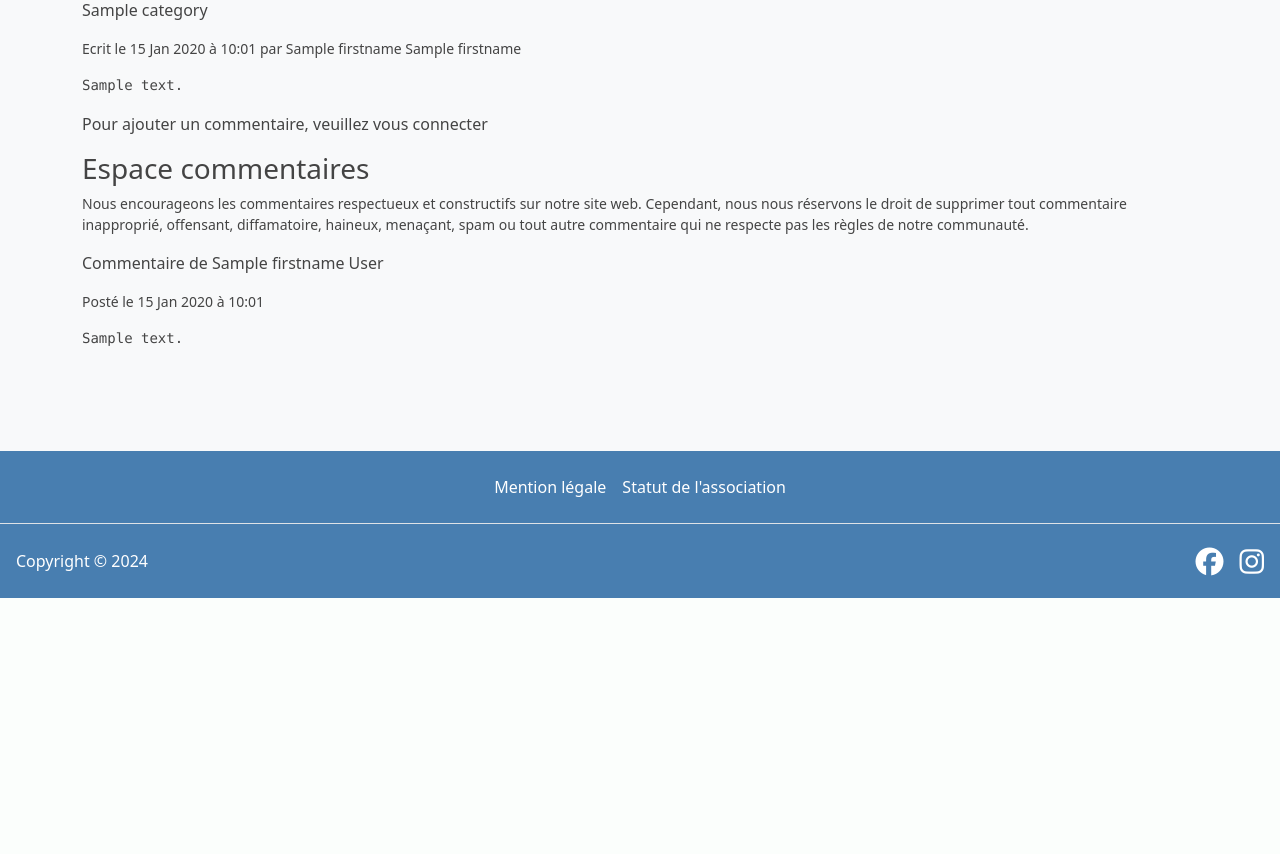
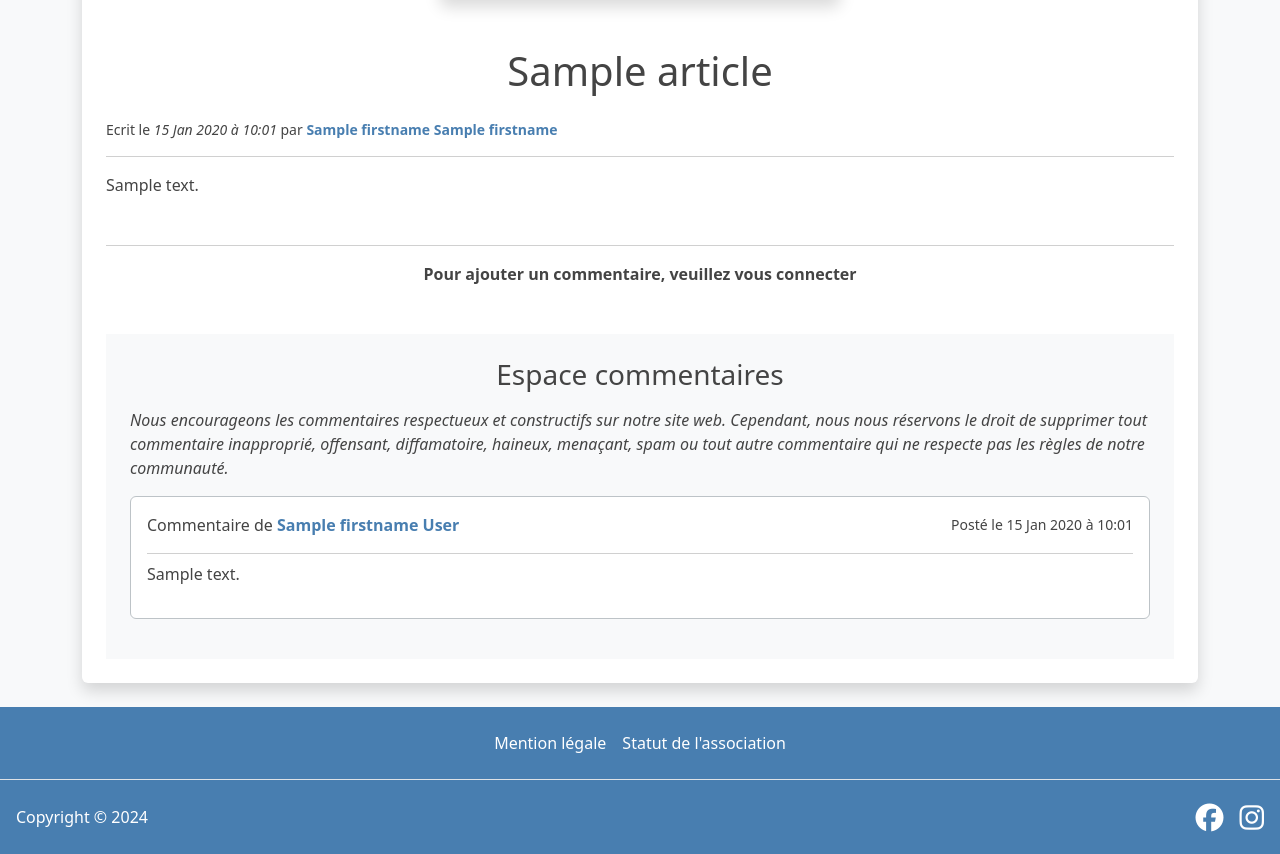
Before and after one commit to GuillemotClement/Symfony-FayenceAvenir, a Symfony app: template templates/article/show.html.twig in a window 1280 px wide. Shown: the part 460-1314 px from the top of the page. Before the commit the page ends 1058 px from the top, so only its background shows below. Run offline with Twig, Linux system fonts and the light colour scheme; the template is opened without the code that fills it: most values are stand-ins (such as "Sample title", 1, 10 or a date in 2020); grey boxes marked "Sample" are stand-in pictures; style sheets or scripts are compiled from the project's sources; some libraries are stand-ins or nearby versions.

Commit message:
design element article et event

```diff
--- a/assets/styles/_base.scss
+++ b/assets/styles/_base.scss
@@ -28,3 +28,20 @@
 .card-height {
   min-height: 600px;
 }
+
+.category {
+  background: #487eb0;
+  color: white;
+}
+
+.author {
+  font-weight: 700;
+  color: #487eb0;
+}
+.comments {
+  background-color: #f8f9fa;
+}
+.comment {
+  background-color: white;
+  border: 1px solid #bdc3c7;
+}
--- a/assets/styles/_variables.scss
+++ b/assets/styles/_variables.scss
@@ -1,7 +1,7 @@
 :root {
   --primary: #487eb0;
   --text: #444;
-  --white: #FFF;
+  --white: #fff;
   // --font-text: "Open Sans", sans-serif;
   // --font-title: "Libre Baskerville", serif;
   //
--- a/templates/article/index.html.twig
+++ b/templates/article/index.html.twig
@@ -23,7 +23,7 @@
       <a href="{{ path('article_show', { id: article.id}) }}">
         <div class="card p-0 shadow card-height" >
           <img src="{{ asset('build/images/eventFayence.jpeg')}}" class="card-img-top" alt="image article {{ article.title }}">
-          <div class="card-body d-flex flex-column justify-content-between"">
+          <div class="card-body d-flex flex-column justify-content-between">
             <h3 class="card-title">{{ article.title }}</h3>
             <hr class="my-1">
             <div class="d-flex justify-content-center">
--- a/templates/article/show.html.twig
+++ b/templates/article/show.html.twig
@@ -1,50 +1,43 @@
 {% extends 'base.html.twig' %}
 {% block body %}
-<div class="content">
-  <div class="article-detail">
-    <h2>{{ article.title}}</h2>
-      <div class="article-picture">
-        <img src="{{ asset(article.picture) }}" alt="image article {{article.title}}">
+
+  <div class="article-detail p-4 my-4 white shadow rounded">
+    <div class="article-picture d-flex justify-content-center mb-5">
+      <img class="img-fluid rounded shadow" src="https://images.unsplash.com/photo-1716033754000-fbf7dfefabda?w=500&auto=format&fit=crop&q=60&ixlib=rb-4.0.3&ixid=M3wxMjA3fDB8MHxlZGl0b3JpYWwtZmVlZHw0fHx8ZW58MHx8fHx8" alt="image article {{article.title}}">
+    {# décommenter en prod #}
+      {# <img src="{{ asset(article.picture) }}" alt="image article {{article.title}}"> #}
     </div>
+    <h1 class="text-center mb-4">{{ article.title}}</h1>
     <div class="article-info">
-        <p class="category">{{ article.category | replace({
-          'culture': 'Culture/Animation',
-          'societal': 'Sociétal',
-          'environment': 'Environnement',
-          'sport': 'Sport',
-          'energy': 'Energie',
-          'agriculture': 'Agriculture',
-          'tourism': 'Tourisme',
-        }) }}</p>
-        <p class="article-date small">Ecrit le {{ article.createdAt | date('d M Y à h:m')}} par <span class="author">{{article.author.firstname}} {{article.author.firstname}}</span></p>
+      <p class="article-date small">Ecrit le <span class="fst-italic">{{ article.createdAt | date('d M Y à h:m')}}</span> par <span class="author">{{article.author.firstname}} {{article.author.firstname}}</span></p>
     </div>
-      <div class="separator"></div>
-      <pre class="article-text">{{ article.content | nl2br }}</pre>
-      <div class="separator"></div>
-      <div class="article-action">
+    <hr>
+    <p class="article-text mb-5">{{ article.content | nl2br }}</p>
+    <hr>
+    <div class="article-action text-center mb-5">
     {% if is_granted('ROLE_USER') %}
-        <a href="{{ path('add_response', {id: article.id})}}" class="btn btn-action">Commenter</a>
+      <a href="{{ path('add_response', {id: article.id})}}" class="btn btn-primary btn-lg px-4 me-md-2">Commenter</a>
       <a href="" class="btn btn-action">Partager</a>
     {% else %}
-        <p>Pour ajouter un commentaire, veuillez vous <span class="accent"><a href="{{ path('login')}}">connecter</a></span></p>
+      <p class="fw-bold">Pour ajouter un commentaire, veuillez vous <span class="accent"><a href="{{ path('login')}}">connecter</a></span></p>
     {% endif %}
     </div>
-      <div class="separator"></div>
-      <div class="article-comments">
-        <h3>Espace commentaires</h3>
-        <div class="comments">
-          <p class="small rules">Nous encourageons les commentaires respectueux et constructifs sur notre site web. Cependant, nous nous réservons le droit de supprimer tout commentaire inapproprié, offensant, diffamatoire, haineux, menaçant, spam ou tout autre commentaire qui ne respecte pas les règles de notre communauté.</p>
+    <div class="article-comments comments p-4">
+      <h3 class="text-center mb-3">Espace commentaires</h3>
+      <div class="">
+        <p class="fst-italic text-justify">Nous encourageons les commentaires respectueux et constructifs sur notre site web. Cependant, nous nous réservons le droit de supprimer tout commentaire inapproprié, offensant, diffamatoire, haineux, menaçant, spam ou tout autre commentaire qui ne respecte pas les règles de notre communauté.</p>
         {% for comment in comments %}
-            <div class="comment">
-              <div class="comment-info">
+          <div class="comment rounded mb-3 p-3">
+            <div class="comment-info d-flex justify-content-between align-items-center">
               <p class="">Commentaire de <span class="author">{{comment.author.firstname}} {{comment.author.lastname}}</span></p>
               <p class="small">Posté le {{ comment.createdAt | date('d M Y à h:m')}}</p>
             </div>
-              <pre class="comment-content">{{ comment.content }}</pre>
+            <hr class="m-0 mb-2">
+            <p class="comment-content">{{ comment.content }}</p>
           </div>
         {% endfor %}
       </div>
     </div>
   </div>
-</div>
+
 {% endblock %}
```
Also changed, not shown: templates/event/index.html.twig (+3 -26 lines), templates/event/show.html.twig (+8 -19 lines). Lines whose indentation alone changed are shown as unchanged.
